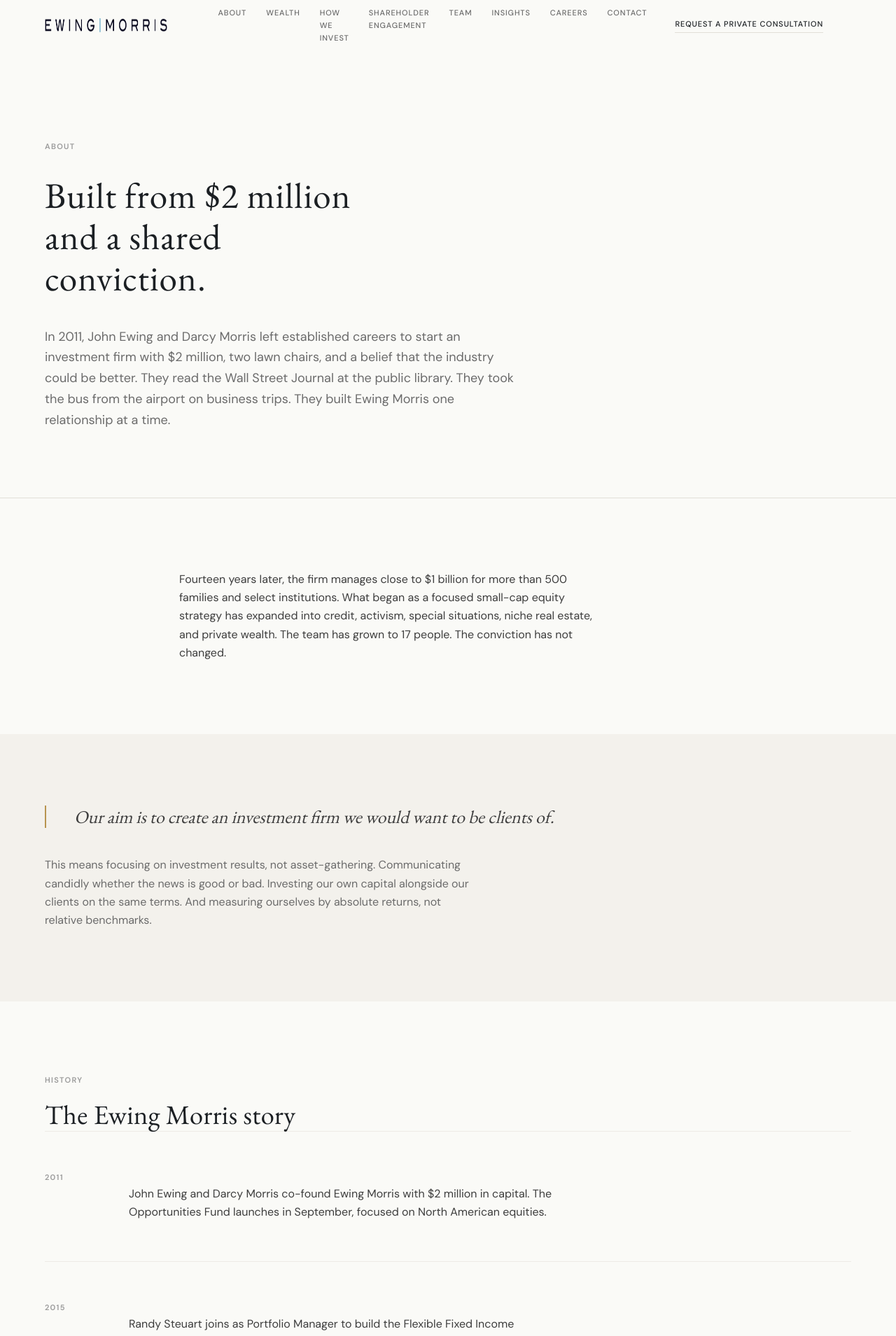
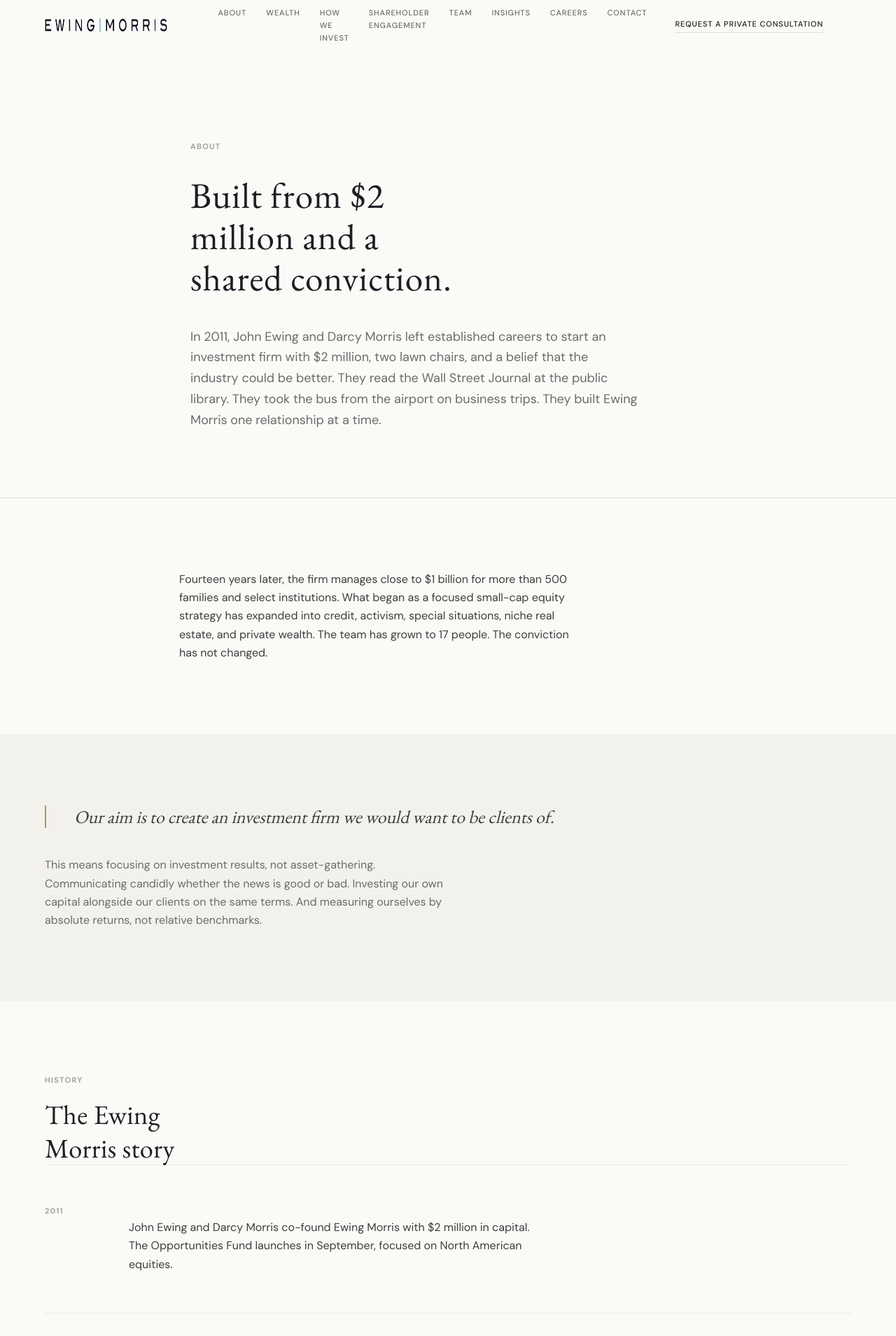
Before and after one commit to darcydmorris-commits/ewingmorris-site, a Next.js app: page /about in a window 1280 px wide. Shown: the top 1909 px of the page at 70% size. Built offline with nearby package versions, Linux system fonts and the light colour scheme.

Commit message:
Refine shared typography hierarchy and spacing

```diff
--- a/app/globals.css
+++ b/app/globals.css
@@ -130,6 +130,7 @@
   font-family: var(--font-serif);
   font-weight: 400;
   color: var(--color-heading);
+  text-wrap: balance;
 }
 
 h1 {
@@ -148,12 +149,13 @@
   font-family: var(--font-sans);
   font-size: var(--text-h3);
   font-weight: 500;
-  line-height: var(--leading-heading);
+  line-height: 1.35;
   color: var(--color-heading);
+  text-wrap: balance;
 }
 
 p {
-  max-width: 38em;
+  max-width: 36em;
 }
 
 p + p {
--- a/app/interior.module.css
+++ b/app/interior.module.css
@@ -11,10 +11,16 @@
 
 .sectionIntro {
   display: grid;
-  gap: var(--space-md);
+  gap: 0.875rem;
+  max-width: 42rem;
+}
+
+.sectionIntro h2 {
+  max-width: 18ch;
 }
 
 .sectionIntro p {
+  max-width: 36rem;
   color: var(--color-text-secondary);
 }
 
@@ -60,12 +66,15 @@
   border: 0;
   background: var(--color-heading);
   color: var(--color-text-inverse);
-  padding: 0.875rem 2rem;
+  min-height: 3.25rem;
+  padding: 0.875rem 1.75rem;
   font-family: var(--font-sans);
   font-size: var(--text-small);
   font-weight: 500;
   text-transform: uppercase;
   letter-spacing: 0.06em;
+  text-decoration: none;
+  transition: color 0.2s ease, background-color 0.2s ease, border-color 0.2s ease;
 }
 
 .subscribeButton:hover {
@@ -97,7 +106,7 @@
   display: grid;
   grid-template-columns: 5rem minmax(0, 1fr);
   gap: var(--space-lg);
-  padding: var(--space-lg) 0;
+  padding: calc(var(--space-lg) + var(--space-xs)) 0;
   border-top: 1px solid var(--color-border-subtle);
 }
 
--- a/components/Card.module.css
+++ b/components/Card.module.css
@@ -1,4 +1,6 @@
 .card {
+  display: grid;
+  gap: var(--space-xs);
   padding: var(--space-lg) 0;
   border-top: 1px solid var(--color-border-subtle);
 }
@@ -13,10 +15,10 @@
 }
 
 .title {
-  margin-top: var(--space-xs);
+  max-width: 24ch;
 }
 
 .description {
-  margin-top: var(--space-xs);
+  max-width: 40rem;
   color: var(--color-text-secondary);
 }
--- a/components/InsightsFilter.module.css
+++ b/components/InsightsFilter.module.css
@@ -15,8 +15,12 @@
   padding: 0.75rem 1rem;
   font-family: var(--font-sans);
   font-size: var(--text-small);
+  font-weight: 500;
+  letter-spacing: 0.06em;
+  text-transform: uppercase;
   color: var(--color-text-secondary);
   cursor: pointer;
+  transition: color 0.2s ease, border-color 0.2s ease, background-color 0.2s ease;
 }
 
 .tab:hover,
@@ -32,7 +36,7 @@
 .row {
   display: grid;
   gap: var(--space-xs);
-  padding: var(--space-lg) 0;
+  padding: calc(var(--space-lg) + var(--space-xs)) 0;
   border-bottom: 1px solid var(--color-border-subtle);
 }
 
--- a/components/PageHeader.module.css
+++ b/components/PageHeader.module.css
@@ -7,14 +7,16 @@
 .inner {
   display: grid;
   gap: var(--space-sm);
+  max-width: 46rem;
 }
 
 .title {
-  max-width: 20ch;
+  max-width: 18ch;
 }
 
 .lead {
   margin-top: var(--space-md);
+  max-width: 40rem;
   font-size: var(--text-body-lg);
   color: var(--color-text-secondary);
 }
```
Also changed, not shown: components/Button.module.css (+9 -7 lines), 1 other file (tests, documents, lock files or other folders).
